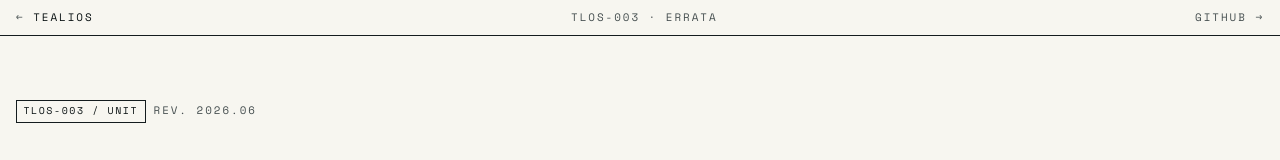
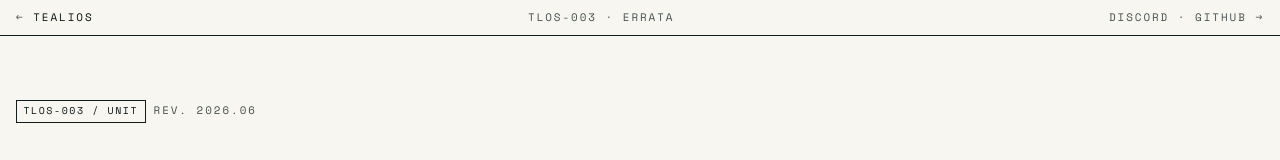
Before and after one commit to tealios/landing, a plain HTML site: page errata/index.html in a window 1280 px wide. Shown: the top 160 px of the page. Drawn offline with nearby package versions, Linux system fonts and the light colour scheme.

Commit message:
errata: link Discord in silkscreen and footer

```diff
--- a/errata/index.html
+++ b/errata/index.html
@@ -374,7 +374,7 @@
   <header class="silkscreen">
     <a class="sk" href="/">← <b>TEALIOS</b></a>
     <span class="sk mid">TLOS-003 · ERRATA</span>
-    <a class="sk" href="https://github.com/tealios/errata">github →</a>
+    <span class="sk"><a href="https://discord.gg/JCtEfUsMaH">discord</a> · <a href="https://github.com/tealios/errata">github →</a></span>
   </header>
 
   <section class="plate" aria-label="Errata">
@@ -521,6 +521,7 @@ bun run dev</pre>
     <span class="center"><a href="https://github.com/nokusukun">@nokusukun</a></span>
     <span class="right">
       <a href="mailto:tealios@onlypa.ws">tealios@onlypa.ws</a>
+      <a href="https://discord.gg/JCtEfUsMaH">discord</a>
       <a href="https://github.com/tealios/errata">repo</a>
     </span>
   </footer>
```
